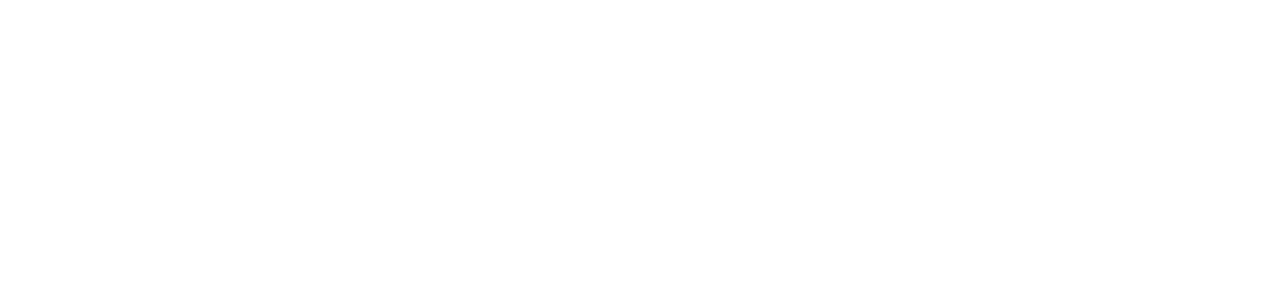
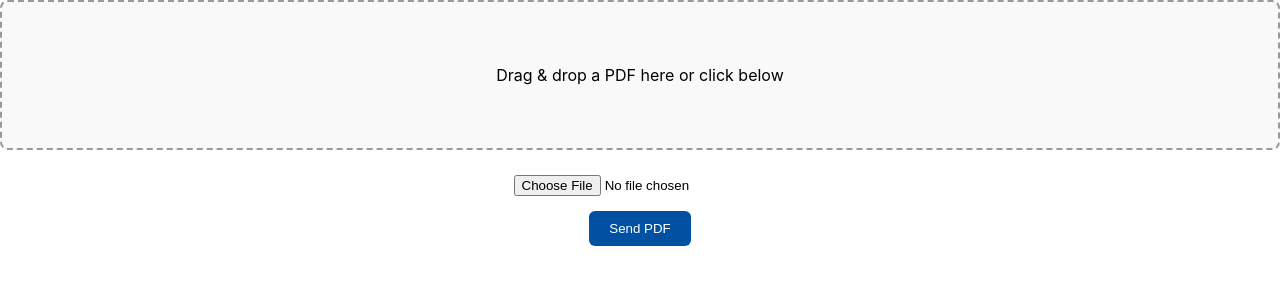
Before and after one commit to MoNejjar/academic-recognition-and-planning-assistant, a React (Vite) app in the folder frontend/: page /upload in a window 1280 px wide. Before the commit this address had no page. Shown: the top 300 px of the page. Built offline with nearby package versions, Linux system fonts and the light colour scheme.

Commit message:
First version of homepage and pdf upload

```diff
--- a/frontend/package.json
+++ b/frontend/package.json
@@ -12,9 +12,10 @@
   },
   "dependencies": {
     "@types/react-router-dom": "^5.3.3",
+    "axios": "^1.13.2",
     "react": "^18.3.1",
     "react-dom": "^18.3.1",
-    "react-router-dom": "^6.28.0"
+    "react-router-dom": "^6.30.2"
   },
   "devDependencies": {
     "@eslint/js": "^9.13.0",
--- a/frontend/src/App.tsx
+++ b/frontend/src/App.tsx
@@ -1,11 +1,13 @@
 import { BrowserRouter as Router, Routes, Route } from 'react-router-dom'
+import HomePage from './pages/Home'
+import PDFUploadPage from './pages/CourseMatching/PDFUploadPage'
 
 function App() {
   return (
     <Router>
       <Routes>
-        {/* TODO: Add routes here */}
-        <Route path="/" element={<div>ARIP - Academic Recognition and Planning Assistant</div>} />
+        <Route path="/" element={<HomePage />} />
+        <Route path="/upload" element={<PDFUploadPage />} />
       </Routes>
     </Router>
   )
--- /dev/null
+++ b/frontend/src/pages/CourseMatching/PDFUploadPage.tsx
@@ -0,0 +1,105 @@
+import { useState } from "react";
+import { uploadPDF } from "../../services/api/upload";
+
+export default function PDFUploadPage() {
+  const [file, setFile] = useState<File | null>(null);
+  const [loading, setLoading] = useState(false);
+  const [error, setError] = useState("");
+
+  function handleFile(file: File) {
+    if (file.type !== "application/pdf") {
+      setError("Only PDF files are allowed");
+      return;
+    }
+    setFile(file);
+    setError("");
+  }
+
+  function onDrop(e: React.DragEvent<HTMLDivElement>) {
+    e.preventDefault();
+    if (e.dataTransfer.files.length > 0) {
+      handleFile(e.dataTransfer.files[0]);
+    }
+  }
+
+  const handleSubmit = async () => {
+    if (!file) return;
+    setLoading(true);
+    setError("");
+
+    try {
+      await uploadPDF(file);
+      setFile(null); // reset input
+    } catch (err: any) {
+      setError(err.message || "Unknown error");
+    } finally {
+      setLoading(false);
+    }
+  };
+
+  return (
+    <div style={styles.container}>
+      <div
+        style={styles.dropZone}
+        onDrop={onDrop}
+        onDragOver={(e) => e.preventDefault()}
+      >
+        {file ? <p>{file.name}</p> : <p>Drag & drop a PDF here or click below</p>}
+      </div>
+
+      <input
+        type="file"
+        accept=".pdf"
+        onChange={(e) => e.target.files && handleFile(e.target.files[0])}
+        style={styles.input}
+      />
+
+      <button
+        onClick={handleSubmit}
+        disabled={loading || !file}
+        style={styles.button}
+      >
+        {loading ? "Uploading..." : "Send PDF"}
+      </button>
+
+      {error && <div style={styles.error}>{error}</div>}
+    </div>
+  );
+}
+
+const styles = {
+  container: {
+    display: "flex",
+    flexDirection: "column" as const,
+    alignItems: "center",
+    gap: "15px",
+  },
+  dropZone: {
+    width: "100%",
+    height: "150px",
+    border: "2px dashed #999",
+    borderRadius: "8px",
+    display: "flex",
+    alignItems: "center",
+    justifyContent: "center",
+    cursor: "pointer",
+    padding: "10px",
+    textAlign: "center" as const,
+    backgroundColor: "#f9f9f9",
+  },
+  input: {
+    marginTop: "10px",
+  },
+  button: {
+    padding: "10px 20px",
+    cursor: "pointer",
+    borderRadius: "6px",
+    border: "none",
+    backgroundColor: "#0051a2",
+    color: "#fff",
+  },
+  error: {
+    color: "red",
+    fontSize: "14px",
+  },
+};
--- /dev/null
+++ b/frontend/src/pages/Home/index.tsx
@@ -0,0 +1,104 @@
+import { useState } from "react";
+import PDFUploadPage from "../CourseMatching/PDFUploadPage";
+import tumLogo from "../../assets/tum-logo.svg";
+
+export default function HomePage() {
+  const [modalOpen, setModalOpen] = useState(false);
+
+  return (
+    <div>
+      {/* HEADER FIXE EN HAUT */}
+      <header style={styles.header}>
+        <img src={tumLogo} alt="TUM Logo" style={styles.logo} />
+        <h1 style={styles.title}>Course Matching ARIP</h1>
+      </header>
+
+      {/* CONTENU PRINCIPAL */}
+      <div style={styles.container}>
+        <button style={styles.button} onClick={() => setModalOpen(true)}>
+          Upload a PDF
+        </button>
+      </div>
+
+      {/* MODAL */}
+      {modalOpen && (
+        <div style={styles.modalOverlay} onClick={() => setModalOpen(false)}>
+          <div style={styles.modalContent} onClick={(e) => e.stopPropagation()}>
+            <button
+              style={styles.closeButton}
+              onClick={() => setModalOpen(false)}
+            >
+              X
+            </button>
+            <PDFUploadPage />
+          </div>
+        </div>
+      )}
+    </div>
+  );
+}
+
+const styles = {
+  header: {
+    display: "flex",
+    alignItems: "center",
+    padding: "10px 20px",
+    backgroundColor: "#0051a2",
+    color: "#fff",
+    gap: "10px",
+  },
+  logo: {
+    height: "40px",
+  },
+  title: {
+    fontSize: "20px",
+    margin: 0,
+  },
+  container: {
+    height: "calc(100vh - 60px)", // moins la hauteur du header
+    display: "flex",
+    justifyContent: "center",
+    alignItems: "center",
+    backgroundColor: "#f5f5f5",
+  },
+  button: {
+    padding: "20px 40px",
+    fontSize: "18px",
+    cursor: "pointer",
+    borderRadius: "8px",
+    border: "none",
+    backgroundColor: "#0051a2",
+    color: "#fff",
+  },
+  modalOverlay: {
+    position: "fixed" as const,
+    top: 0,
+    left: 0,
+    width: "100%",
+    height: "100%",
+    backgroundColor: "rgba(0,0,0,0.5)",
+    display: "flex",
+    justifyContent: "center",
+    alignItems: "center",
+    zIndex: 1000,
+  },
+  modalContent: {
+    backgroundColor: "#fff",
+    padding: "20px",
+    borderRadius: "12px",
+    minWidth: "500px",
+    maxWidth: "90%",
+    position: "relative" as const,
+    display: "flex",
+    flexDirection: "column" as const,
+    gap: "20px",
+  },
+  closeButton: {
+    cursor: "pointer",
+    border: "none",
+    background: "none",
+    fontSize: "18px",
+    fontWeight: "bold" as const,
+    alignSelf: "flex-end" as const,
+  },
+};
--- a/frontend/src/services/api/index.ts
+++ b/frontend/src/services/api/index.ts
@@ -1,3 +1,5 @@
+/// <reference types="vite/client" />
+
 /*
  * API Service
  *
--- /dev/null
+++ b/frontend/src/services/api/upload.ts
@@ -0,0 +1,23 @@
+import axios from "axios";
+import type { UploadResponse } from "../../types/upload";
+
+export async function uploadPDF(file: File): Promise<UploadResponse> {
+  const formData = new FormData();
+  formData.append("file", file);
+
+  try {
+    const response = await axios.post<UploadResponse>(
+      "http://localhost:8000/upload", // change if your FastAPI runs elsewhere
+      formData,
+      {
+        headers: {
+          "Content-Type": "multipart/form-data",
+        },
+      }
+    );
+    return response.data;
+  } catch (error: any) {
+    console.error("Upload error:", error);
+    throw new Error(error?.response?.data?.detail || "Upload failed");
+  }
+}
--- /dev/null
+++ b/frontend/src/types/upload.ts
@@ -0,0 +1,4 @@
+export type UploadResponse = {
+  message: string; // generic message from backend
+  result?: any;    // whatever the backend returns after processing
+};
```
Also changed, not shown: frontend/src/pages/CourseMatching/index.ts (deleted, +0 -7 lines), frontend/src/pages/Home/index.ts (deleted, +0 -7 lines), frontend/src/assets/tum-logo.svg (added), 1 other file (tests, documents, lock files or other folders).
